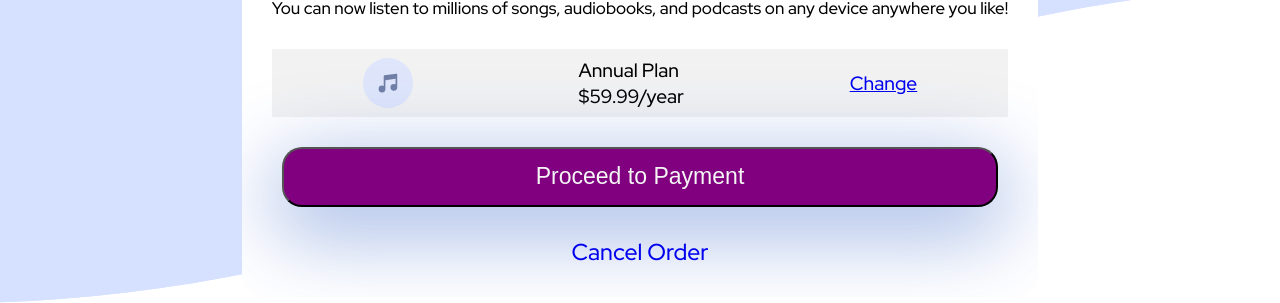
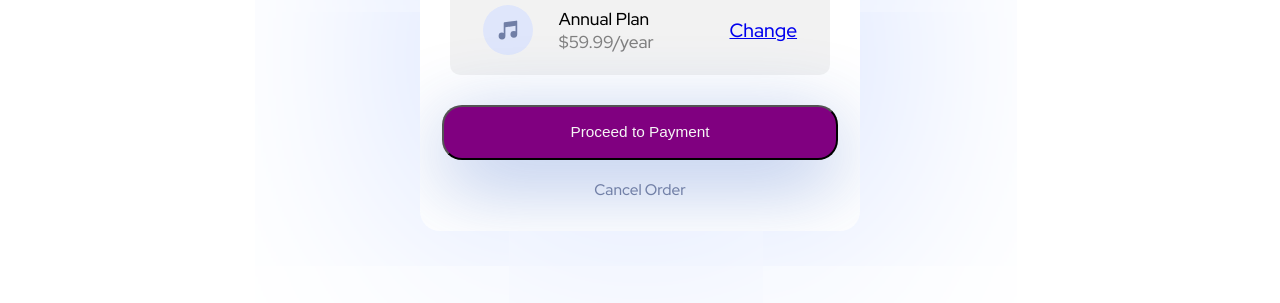
Before and after one commit to TippingTheIceBerg/Order__summaryCard, a plain HTML site: page index.html in a window 1280 px wide. Shown: the part 497-800 px from the top of the page. Drawn offline with Linux system fonts and the light colour scheme.

Commit message:
desktop design and active states
Finished making the site look appealing to desktop users. Implemented active states to several features.

```diff
--- a/index.html
+++ b/index.html
@@ -34,9 +34,9 @@
       <img src="./images/icon-music.svg" alt="music icon" class="annualPlan__icon">
       <div class="annualPlan__containerParagraph">
         <p>Annual Plan</p>
-        <p class="containerParagraph__paragraph"> $59.99/year</p>
+        <p class="containerParagraph__paragraphCost"> $59.99/year</p>
       </div>
-        <a href="#">Change</a>
+        <a href="#" class="annualPlan__link-active">Change</a>
 
     </div>
     <div class="main__proceedToPay">
--- a/style.css
+++ b/style.css
@@ -4,11 +4,14 @@
     box-sizing: border-box;
 }
 :root{
-    --bodyColor: hsl(225, 100%, 94%)
+    --bodyColor: hsl(225, 100%, 94%);
     --textColor: hsl(224, 23%, 55%);
+    --shadowColor:  hsl(224,  100%, 90%);
+    --activeColor: rgb(219, 109, 219);
 }
 
 html,body{
+
     height: 100%;
     width: 100%;
     display: flex;
@@ -16,14 +19,14 @@ html,body{
     align-items: center;
     background-color: var(--bodyColor);
     font-family: 'Red Hat Display', sans-serif;
-background:url(./images/pattern-background-mobile.svg) center/cover ;
+    background:url(./images/pattern-background-mobile.svg) center/cover no-repeat ;
 
 }
 
 
  /* mobile width*/
 
-@media (min-width: 375px){
+@media (min-width:360px){
     .main__body-flex{
         height: 80%;
         display: flex;
@@ -31,6 +34,7 @@ background:url(./images/pattern-background-mobile.svg) center/cover ;
         align-items: center;
         font-size: 1.2em;
         max-width: 100%;
+
     }
 
     .main__cardBody{
@@ -38,34 +42,46 @@ background:url(./images/pattern-background-mobile.svg) center/cover ;
         border-radius: 20px;
         overflow: hidden;
         background-color: rgb(255, 255, 255);
+        box-shadow: 0 0 1000px 1px var(--shadowColor);
     }
 
     .main__imgContainer{
         height: 28%;
     }
+
     .main__img{
         width: 100%;
         height: 100%;
 
     }
+
     .main__orderSummary{
 
         font-size: 1.1em;
         text-align: center;
         margin: 30px;
     }
+
     .orderSummary__title{
        padding: 10px;
+    }
 
-
-    }
    .orderSummary_paragraph{
        font-size: .8em;
        color:  var(--textColor) ;}
 
+    .containerParagraph__paragraphCost{
+        color:gray;
+    }
+
+    .orderSummary_paragraph{
+        color: gray;
+    }
+
     .main__annualPlan{
 
         background-color: rgba(0 0 0 /.05);
+        border-radius: 10px;
         display: flex;
         flex-direction: row;
         justify-content: space-around;
@@ -75,16 +91,11 @@ background:url(./images/pattern-background-mobile.svg) center/cover ;
 
 
     }
+
     .annualPlan__icon{
         height: 50px;
 
     }
-
-    .containerParagraph__paragraph{
-        color: var(--textColor)
-    }
-
-
 
     .main__proceedToPay{
 
@@ -98,18 +109,14 @@ background:url(./images/pattern-background-mobile.svg) center/cover ;
         font-size: 1.2em;
         margin-bottom: 30px;
         border-radius: 20px;
-       box-shadow:rgb(37 87 195/.4) 0 20px 80px 10px;
+        box-shadow:rgb(37 87 195/.4) 0 20px 80px 1px;
         color: whitesmoke;
         cursor: pointer;
         width: 90%;
         height: 60px;
-
-
-
     }
 
     .main__cancelOrder{
-
         text-align: center;
         margin-bottom: 30px;
     }
@@ -117,14 +124,64 @@ background:url(./images/pattern-background-mobile.svg) center/cover ;
     .cancelOrder__link{
         text-decoration: none;
         font-size: 1.2em;
+        color: var(--textColor);
+        font-weight: 500;
+    }
+    .cancelOrder__link:active{
+        color: var(--activeColor);
     }
 
 
+}
 
 /* Desktop width */
 
-@media (min-width: 1440px){
-    body{
-        color: red
+@media (min-width: 900px){
+    html,body{
+        background:url(./images/pattern-background-desktop.svg) no-repeat;
+    }
+
+    .main__body-flex{
+        width: 500px;
+    }
+
+    .main__annualPlan{
+        padding: 20px;
+    }
+
+    .annualPlan__containerParagraph{
+        font-size: .9em;
+        margin-right: 50px;
+    }
+
+    .proceedToPay__btt{
+        font-size: .8em;
+        height: 55px;
+        margin-bottom: 15px;
+        transition: .2s linear background-color;
+    }
+
+    .proceedToPay__btt:active{
+        background-color: var(--activeColor);
+    }
+
+    .annualPlan__link-active{
+        transition: .1s linear color;
+    }
+    .annualPlan__link-active:active{
+        color: var(--activeColor);
+        text-decoration: none;
+    }
+
+    .cancelOrder__link{
+        font-size: .8em;
+        transition: all linear .1s;
+
+    }
+
+    .cancelOrder__link:active{
+        color: gray;
+        font-size: .9em;
+        font-weight: 900;
     }
 }
```
Lines whose indentation alone changed are shown as unchanged.
